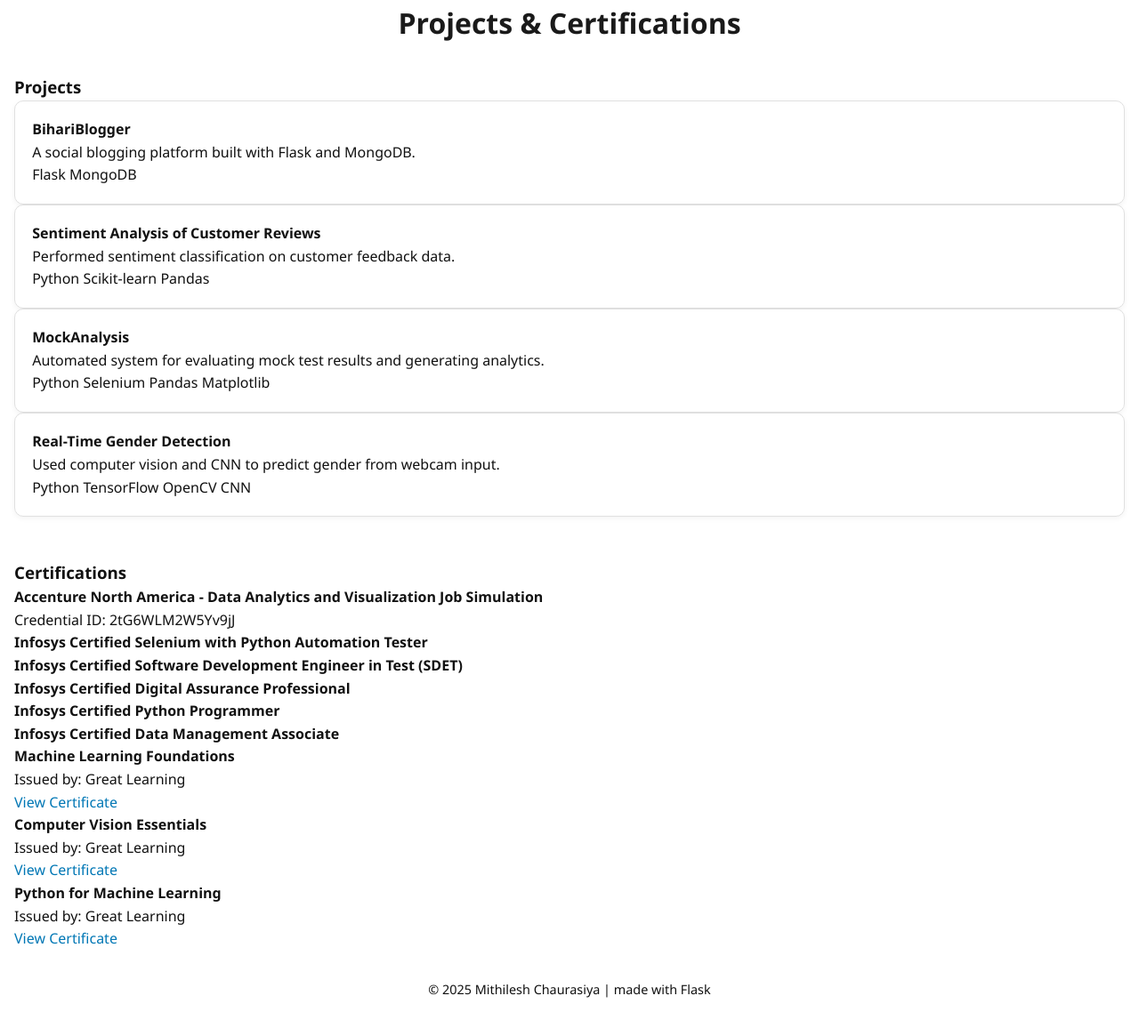
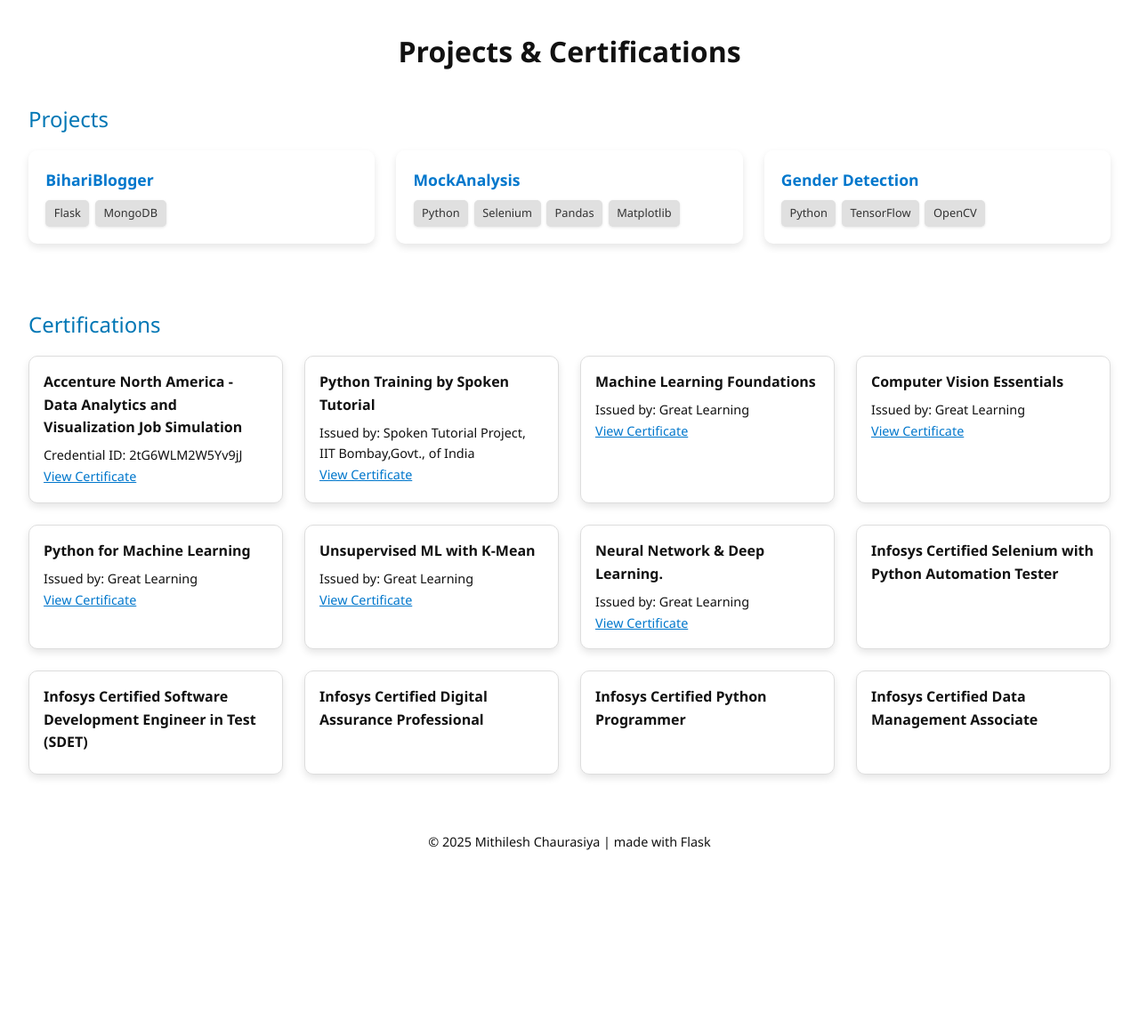
Before and after one commit to mithilesh1627/CV_Project, a Flask app: page /projects_certifications in a window 1280 px wide. Shown: the part 76-1232 px from the top of the page at 89% size. After the commit the page ends 1032 px from the top, so only its background shows below. Run offline with Flask 3, Linux system fonts and the light colour scheme.

Commit message:
made some changes in projects_certificates.html file

```diff
--- a/static/css/project_certificate.css
+++ b/static/css/project_certificate.css
@@ -1,94 +1,190 @@
 /* Root section */
-#project-certifications {
+#projects-certifications {
   padding: 2rem 1rem;
-  background-color: var(--bg-color, #fff);
-  color: var(--text-color, #333);
+  background-color: var(--bg);
+  color: var(--text);
 }
 
-/* Section title styling (matches existing headings) */
+/* Section title */
 .section-title {
   font-size: 2rem;
   font-weight: 600;
   text-align: center;
   margin-bottom: 2rem;
-  color: #1a1a1a;
+  color: var(--text);
+}
+
+/* Sub section title */
+.sub-title {
+  font-size: 1.5rem;
+  font-weight: 500;
+  margin-bottom: 1rem;
+  color: var(--accent);
 }
 
 /* === Project Cards === */
-.projects-grid {
+.card-container {
   display: grid;
   grid-template-columns: repeat(auto-fit, minmax(280px, 1fr));
   gap: 1.5rem;
-  margin-bottom: 3rem;
 }
 
 .project-card {
-  background-color: #ffffff;
-  border: 1px solid #e0e0e0;
+  background-color: var(--card-bg);
+  border: 1px solid var(--border-color);
   border-radius: 10px;
   padding: 1.2rem;
-  transition: transform 0.3s ease, box-shadow 0.3s ease;
-  box-shadow: 0 2px 6px rgba(0, 0, 0, 0.05);
+  margin-bottom: 1.5rem;
+  transition: 0.3s ease;
+  box-shadow: var(--card-shadow);
+  cursor: pointer;
+}
+.project-card:hover {
+  transform: translateY(-4px);
+  box-shadow: 0 6px 20px rgba(0, 0, 0, 0.15);
 }
 
+.modal {
+  display: none;
+  position: fixed;
+  z-index: 999;
+  padding-top: 5%;
+  left: 0;
+  top: 0;
+  width: 100%;
+  height: 100%;
+  overflow: auto;
+  background-color: rgba(0, 0, 0, 0.3);
+  backdrop-filter: blur(6px); /* adds the blur effect */
+  -webkit-backdrop-filter: blur(6px); /* Safari support */
+}
+
+.modal-content {
+  background-color: var(--card-bg);
+  color: var(--text-color);
+  margin: auto;
+  padding: 2rem;
+  border: 1px solid var(--border-color);
+  border-radius: 10px;
+  width: 90%;
+  max-width: 600px;
+  box-shadow: var(--card-shadow);
+  animation: fadeIn 0.3s ease-in-out;
+}
+
+.close {
+  float: right;
+  font-size: 1.8rem;
+  font-weight: bold;
+  color: var(--text-color);
+  cursor: pointer;
+}
+
+@keyframes fadeIn {
+  from { opacity: 0; transform: scale(0.95); }
+  to { opacity: 1; transform: scale(1); }
+}
 .project-card:hover {
   transform: translateY(-4px);
-  box-shadow: 0 4px 20px rgba(0, 0, 0, 0.1);
+  box-shadow: 0 6px 20px rgba(0, 0, 0, 0.1);
 }
 
-.project-title {
+.project-card h4 {
   font-size: 1.1rem;
   font-weight: 600;
   margin-bottom: 0.5rem;
-  color: #0056b3;
+  color: var(--link-color, #0056b3);
 }
 
-.project-description {
+.project-card p {
   font-size: 0.95rem;
   line-height: 1.5;
-  color: #555;
+  color: var(--text);
 }
 
-/* === Certifications Section === */
-.certifications-section {
-  border-radius: 10px;
-  padding: 1.5rem;
-  background-color: #f8f9fa;
-  border: 1px solid #e0e0e0;
+/* Tech Stack Chips */
+.tech-stack {
+  margin-top: 0. 5rem;
+  display: flex;
+  flex-wrap: wrap;
+  gap: 0.4rem;
 }
 
-.certifications-title {
-  font-size: 1.3rem;
-  font-weight: 600;
-  margin-bottom: 1rem;
-  color: #333;
+.tech-stack span {
+  background: var(--chip-bg);
+  color: var(--chip-text);
+  font-size: 0.8rem;
+  padding: 0.3rem 0.6rem;
+  border-radius: 5px;
+  box-shadow: var(--chip-shadow, 0 1px 2px rgba(0, 0, 0, 0.1));
+}
+/* === Certification Cards === */
+.cert-card {
+  background-color: var(--card-bg);
+  box-shadow: var(--card-shadow);
+  border: 1px solid var(--border, #e0e0e0);
+  border-radius: 10px;
+  padding: 1rem;
+  transition: transform 0.3s ease, box-shadow 0.3s ease;
+  box-shadow: var(--card-shadow, 0 2px 6px rgba(0, 0, 0, 0.05));
 }
 
-.certifications-list {
-  list-style: none;
-  padding: 0;
-  margin: 0;
+.cert-card:hover {
+  transform: translateY(-4px);
+  box-shadow: 0 6px 20px rgba(0, 0, 0, 0.1);
 }
 
-.certifications-list li {
-  position: relative;
-  padding-left: 1.6rem;
-  margin-bottom: 0.9rem;
-  font-size: 0.95rem;
-  color: #444;
-  line-height: 1.6;
+.cert-card h4 {
+  font-size: 1rem;
+  font-weight: 600;
+  margin-bottom: 0.4rem;
+  color: var(--text);
 }
 
-.certifications-list li::before {
-  content: "🎓";
-  position: absolute;
-  left: 0;
-  top: 0.1rem;
+.cert-card p {
+  font-size: 0.9rem;
+  color: var(--text);
 }
 
+.cert-card a {
+  font-size: 0.9rem;
+  color: var(--link-color);
+  text-decoration: underline;
+}
+
+.cert-card a:hover {
+  color: var(--hover-color);
+}
+
+.expandable-card {
+  background-color: var(--card-bg);
+  border: 1px solid var(--border-color);
+  border-radius: 10px;
+  padding: 1.2rem;
+  transition: all 0.3s ease;
+  box-shadow: var(--card-shadow);
+  cursor: pointer;
+  margin-bottom: 1.5rem;
+}
+
+.expandable-card:hover {
+  transform: translateY(-4px);
+  box-shadow: 0 4px 20px rgba(0, 0, 0, 0.15);
+}
+.project-details {
+  display: none;
+  margin-top: 0.8rem;
+  color: var(--text-color);
+  font-size: 0.95rem;
+  transition: all 0.3s ease;
+}
+
+.expandable-card.active .project-details {
+  display: block;
+}
 /* Responsive */
 @media screen and (max-width: 768px) {
-  .projects-grid {
+  .card-container {
     grid-template-columns: 1fr;
   }
 }
--- a/static/css/style.css
+++ b/static/css/style.css
@@ -4,6 +4,13 @@
     --text: #111111;
     --accent: #0077b5;
     --border: #ddd;
+    --card-bg: #fff;
+    --card-shadow: 0 4px 8px rgba(0, 0, 0, 0.1);
+    --chip-bg: #e0e0e0;
+    --chip-text: #333;
+    --chip-shadow: 0 1px 3px rgba(0, 0, 0, 0.1);
+    --link-color: #0077cc;
+    --hover-color: #005fa3;
 }
 
 .dark {
@@ -11,6 +18,14 @@
     --text: #f0f0f0;
     --accent: #66ccff;
     --border: #333;
+    --card-bg: #2c2c2c;
+    --card-shadow: 0 4px 12px rgba(0, 0, 0, 0.5);
+    --chip-bg: #444;
+    --chip-text: #ddd;
+    --chip-shadow: 0 2px 4px rgba(0, 0, 0, 0.3);
+    --link-color: #66b2ff;
+    --hover-color: #88ccff;
+
 }
 
 /* Reset & Base */
@@ -204,46 +219,6 @@ input:checked + .slider:before {
     flex: 1;
 }
 
-/* Projects Section */
-.container {
-    max-width: 800px;
-    margin: 0 auto;
-    padding: 4rem 1rem;
-}
-
-h1 {
-    font-size: 2rem;
-    margin-bottom: 1.5rem;
-}
-
-.project-list {
-    display: grid;
-    grid-template-columns: 1fr;
-    gap: 2rem;
-}
-
-.project-card {
-    padding: 1.5rem;
-    border: 1px solid var(--border);
-    background-color: var(--bg);
-    color: var(--text);
-    border-radius: 12px;
-    transition: transform 0.3s ease, box-shadow 0.3s ease;
-}
-
-.project-card:hover {
-    transform: translateY(-5px);
-    box-shadow: 0 10px 15px rgba(0,0,0,0.05);
-}
-
-.project-links a {
-    color: var(--accent);
-    text-decoration: none;
-    font-weight: bold;
-    display: inline-block;
-    margin-top: 0.5rem;
-}
-
 /* Footer */
 footer {
     text-align: center;
--- a/templates/projects_certifications.html
+++ b/templates/projects_certifications.html
@@ -3,113 +3,150 @@
 <link rel="stylesheet" href="{{ url_for('static', filename='css/project_certificate.css') }}">
 
 <div class="tab-content" id="projects-certifications" data-aos="fade-up">
-  <!-- Section Title -->
   <h2 class="section-title" data-aos="fade-right">Projects & Certifications</h2>
 
-  <!-- ================== Projects Section ================== -->
+  <!-- ========== Projects Section ========== -->
   <h3 class="sub-title" data-aos="fade-left">Projects</h3>
   <div class="card-container">
-
-    <!-- Project 1 -->
-    <div class="project-card" data-aos="fade-up" data-aos-delay="100">
+    <!-- Project Cards -->
+    <div class="project-card" onclick="openModal('modal1')" data-aos="fade-up" data-aos-delay="100">
       <h4>BihariBlogger</h4>
-      <p>A social blogging platform built with Flask and MongoDB.</p>
       <div class="tech-stack">
-        <span>Flask</span>
-        <span>MongoDB</span>
+        <span>Flask</span><span>MongoDB</span>
       </div>
     </div>
 
-    <!-- Project 2 -->
-    <div class="project-card" data-aos="fade-up" data-aos-delay="200">
-      <h4>Sentiment Analysis of Customer Reviews</h4>
-      <p>Performed sentiment classification on customer feedback data.</p>
+    <div class="project-card" onclick="openModal('modal3')" data-aos="fade-up" data-aos-delay="300">
+      <h4>MockAnalysis</h4>
       <div class="tech-stack">
-        <span>Python</span>
-        <span>Scikit-learn</span>
-        <span>Pandas</span>
+        <span>Python</span><span>Selenium</span><span>Pandas</span><span>Matplotlib</span>
       </div>
     </div>
 
-    <!-- Project 3 -->
-    <div class="project-card" data-aos="fade-up" data-aos-delay="300">
-      <h4>MockAnalysis</h4>
-      <p>Automated system for evaluating mock test results and generating analytics.</p>
+    <div class="project-card" onclick="openModal('modal4')" data-aos="fade-up" data-aos-delay="400">
+      <h4>Gender Detection</h4>
       <div class="tech-stack">
-        <span>Python</span>
-        <span>Selenium</span>
-        <span>Pandas</span>
-        <span>Matplotlib</span>
-      </div>
-    </div>
-
-    <!-- Project 4 -->
-    <div class="project-card" data-aos="fade-up" data-aos-delay="400">
-      <h4>Real-Time Gender Detection</h4>
-      <p>Used computer vision and CNN to predict gender from webcam input.</p>
-      <div class="tech-stack">
-        <span>Python</span>
-        <span>TensorFlow</span>
-        <span>OpenCV</span>
-        <span>CNN</span>
+        <span>Python</span><span>TensorFlow</span><span>OpenCV</span>
       </div>
     </div>
   </div>
 
-  <!-- ================== Certifications Section ================== -->
+  <!-- ========== Modal Windows ========== -->
+
+  <!-- Modal 1 -->
+  <div class="modal" id="modal1">
+    <div class="modal-content">
+      <span class="close" onclick="closeModal('modal1')">&times;</span>
+      <h3>BihariBlogger</h3>
+      <p>A social blogging platform built using Flask and MongoDB, featuring user authentication and posting system.</p>
+      <a href="#" target="_blank">View on GitHub</a>
+    </div>
+  </div>
+
+
+  <!-- Modal 3 -->
+  <div class="modal" id="modal3">
+    <div class="modal-content">
+      <span class="close" onclick="closeModal('modal3')">&times;</span>
+      <h3>MockAnalysis</h3>
+      <p>Automated extraction and analysis of mock test data. Generates trends, insights, and performance visualizations.</p>
+      <a href="#" target="_blank">Explore Analysis</a>
+    </div>
+  </div>
+
+  <!-- Modal 4 -->
+  <div class="modal" id="modal4">
+    <div class="modal-content">
+      <span class="close" onclick="closeModal('modal4')">&times;</span>
+      <h3>Real-Time Gender Detection</h3>
+      <p>Built a real-time gender detection system using deep learning with CNN and OpenCV webcam feed.</p>
+      <a href="#" target="_blank">Demo Video</a>
+    </div>
+  </div>
+
+  <!-- ========== Certifications Section ========== -->
   <h3 class="sub-title" data-aos="fade-left" style="margin-top: 3rem;">Certifications</h3>
   <div class="card-container">
-
     <div class="cert-card" data-aos="fade-up" data-aos-delay="100">
       <h4>Accenture North America - Data Analytics and Visualization Job Simulation</h4>
       <p>Credential ID: 2tG6WLM2W5Yv9jJ</p>
+      <a href="https://drive.google.com/file/d/1WGgg5hHKA10Agr1UDe1cc9v8yei--NIp/view?usp=sharing" target="_blank">View Certificate</a>
+    </div>
+    <div class="cert-card" data-aos="fade-up" data-aos-delay="100">
+      <h4>Python Training by Spoken Tutorial</h4>
+      <p>Issued by: Spoken Tutorial Project, IIT Bombay,Govt., of India</p>
+      <a href="https://drive.google.com/file/d/1zkq1Tq54rDRfPo_top5RA2-tuxgrA7j8/view?usp=drive_link" target="_blank">View Certificate</a>
+    </div>
+    <div class="cert-card" data-aos="fade-up" data-aos-delay="100">
+      <h4>Machine Learning Foundations</h4>
+      <p>Issued by: Great Learning</p>
+      <a href="https://drive.google.com/file/d/1MUI6bV8lwD41G0fq0rwjEbcm70c5aN6b/view" target="_blank">View Certificate</a>
     </div>
 
-    <div class="cert-card" data-aos="fade-up" data-aos-delay="150">
+    <div class="cert-card" data-aos="fade-up" data-aos-delay="100">
+      <h4>Computer Vision Essentials</h4>
+      <p>Issued by: Great Learning</p>
+      <a href="https://drive.google.com/file/d/1xYdhVR-tp0AesaXBLhIqRzMoN1dUVtfX/view" target="_blank">View Certificate</a>
+    </div>
+
+    <div class="cert-card" data-aos="fade-up" data-aos-delay="100">
+      <h4>Python for Machine Learning</h4>
+      <p>Issued by: Great Learning</p>
+      <a href="https://drive.google.com/file/d/10pIBT-J5Nb1cQ_0zvaddFfK-UTcfLc1X/view" target="_blank">View Certificate</a>
+    </div>
+    <div class="cert-card" data-aos="fade-up" data-aos-delay="100">
+      <h4>Unsupervised ML with K-Mean</h4>
+      <p>Issued by: Great Learning</p>
+      <a href="https://drive.google.com/file/d/1Wusu6V_c7t0Y3736-PTNuFOEhGntbH6p/view?usp=drive_link" target="_blank">View Certificate</a>
+    </div>
+    <div class="cert-card" data-aos="fade-up" data-aos-delay="100">
+      <h4>Neural Network & Deep Learning.</h4>
+      <p>Issued by: Great Learning</p>
+      <a href="https://drive.google.com/file/d/1CWCENkhAoaa3o8BVrwVXasfcGtuXa-cD/view?usp=drive_link" target="_blank">View Certificate</a>
+    </div>
+    <div class="cert-card" data-aos="fade-up" data-aos-delay="100">
       <h4>Infosys Certified Selenium with Python Automation Tester</h4>
     </div>
-
-    <div class="cert-card" data-aos="fade-up" data-aos-delay="200">
+    <div class="cert-card" data-aos="fade-up" data-aos-delay="100">
       <h4>Infosys Certified Software Development Engineer in Test (SDET)</h4>
     </div>
-
-    <div class="cert-card" data-aos="fade-up" data-aos-delay="250">
+    <div class="cert-card" data-aos="fade-up" data-aos-delay="100">
       <h4>Infosys Certified Digital Assurance Professional</h4>
     </div>
-
-    <div class="cert-card" data-aos="fade-up" data-aos-delay="300">
-      <h4>Infosys Certified Python Programmer</h4>
+    <div class="cert-card" data-aos="fade-up" data-aos-delay="100">
+     <h4>Infosys Certified Python Programmer</h4>
     </div>
-
-    <div class="cert-card" data-aos="fade-up" data-aos-delay="350">
-      <h4>Infosys Certified Data Management Associate</h4>
-    </div>
-
-    <div class="cert-card" data-aos="fade-up" data-aos-delay="400">
-      <h4>Machine Learning Foundations</h4>
-      <p>Issued by: Great Learning</p>
-      <a href="#" target="_blank">View Certificate</a>
-    </div>
-
-    <div class="cert-card" data-aos="fade-up" data-aos-delay="450">
-      <h4>Computer Vision Essentials</h4>
-      <p>Issued by: Great Learning</p>
-      <a href="#" target="_blank">View Certificate</a>
-    </div>
-
-    <div class="cert-card" data-aos="fade-up" data-aos-delay="500">
-      <h4>Python for Machine Learning</h4>
-      <p>Issued by: Great Learning</p>
-      <a href="#" target="_blank">View Certificate</a>
+    <div class="cert-card" data-aos="fade-up" data-aos-delay="100">
+    <h4>Infosys Certified Data Management Associate</h4>
     </div>
   </div>
+
+
+
+
+
 </div>
+
+<!-- AOS -->
 <link rel="stylesheet" href="https://unpkg.com/aos@2.3.1/dist/aos.css" />
 <script src="https://unpkg.com/aos@2.3.1/dist/aos.js"></script>
 <script>
-  AOS.init({
-    duration: 800,
-    once: true,
-  });
+  AOS.init({ duration: 800, once: true });
+
+  function openModal(id) {
+    document.getElementById(id).style.display = 'block';
+  }
+
+  function closeModal(id) {
+    document.getElementById(id).style.display = 'none';
+  }
+
+  window.onclick = function(event) {
+    document.querySelectorAll(".modal").forEach(modal => {
+      if (event.target === modal) {
+        modal.style.display = "none";
+      }
+    });
+  }
 </script>
 {% endblock %}
```
